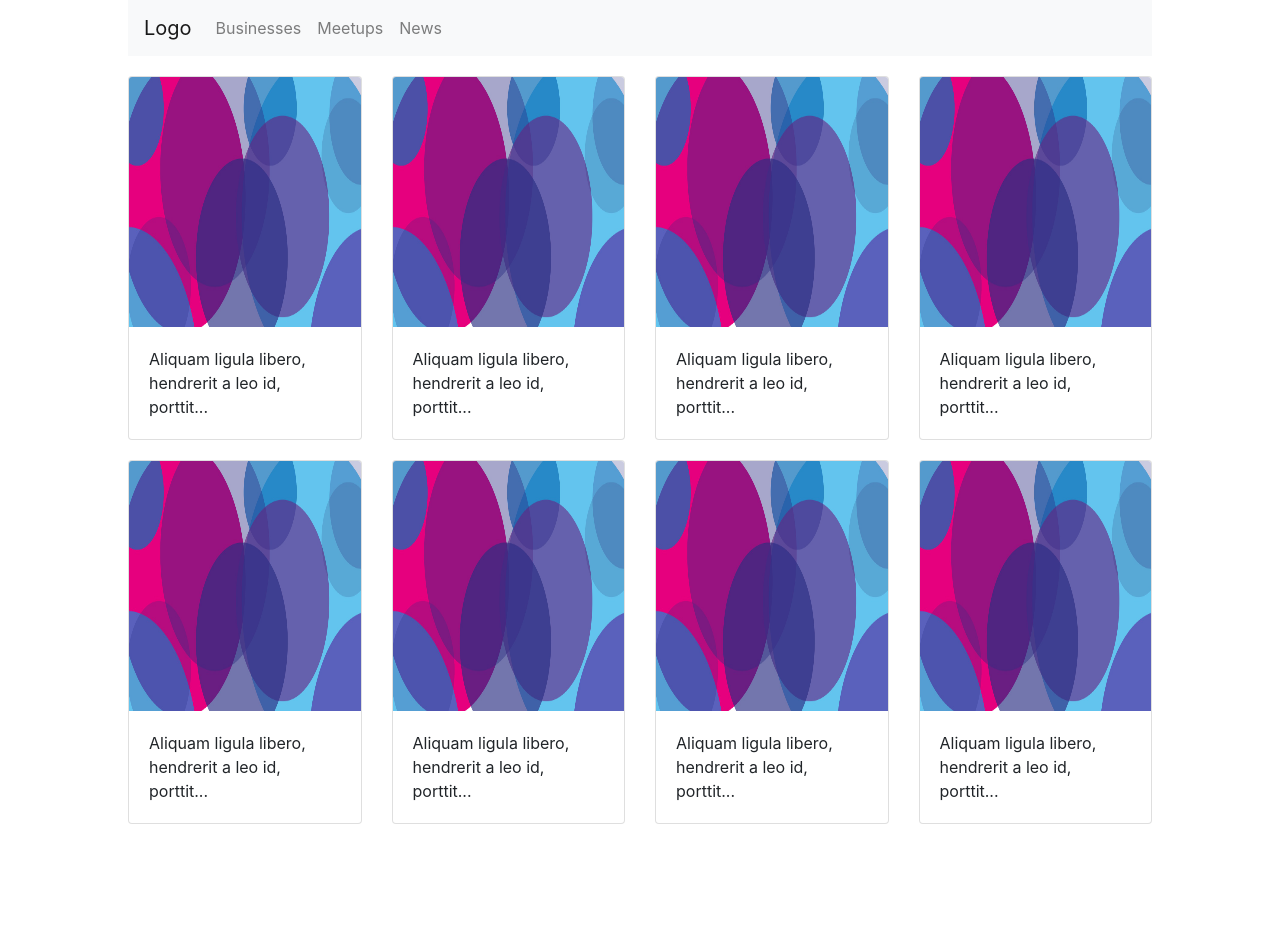
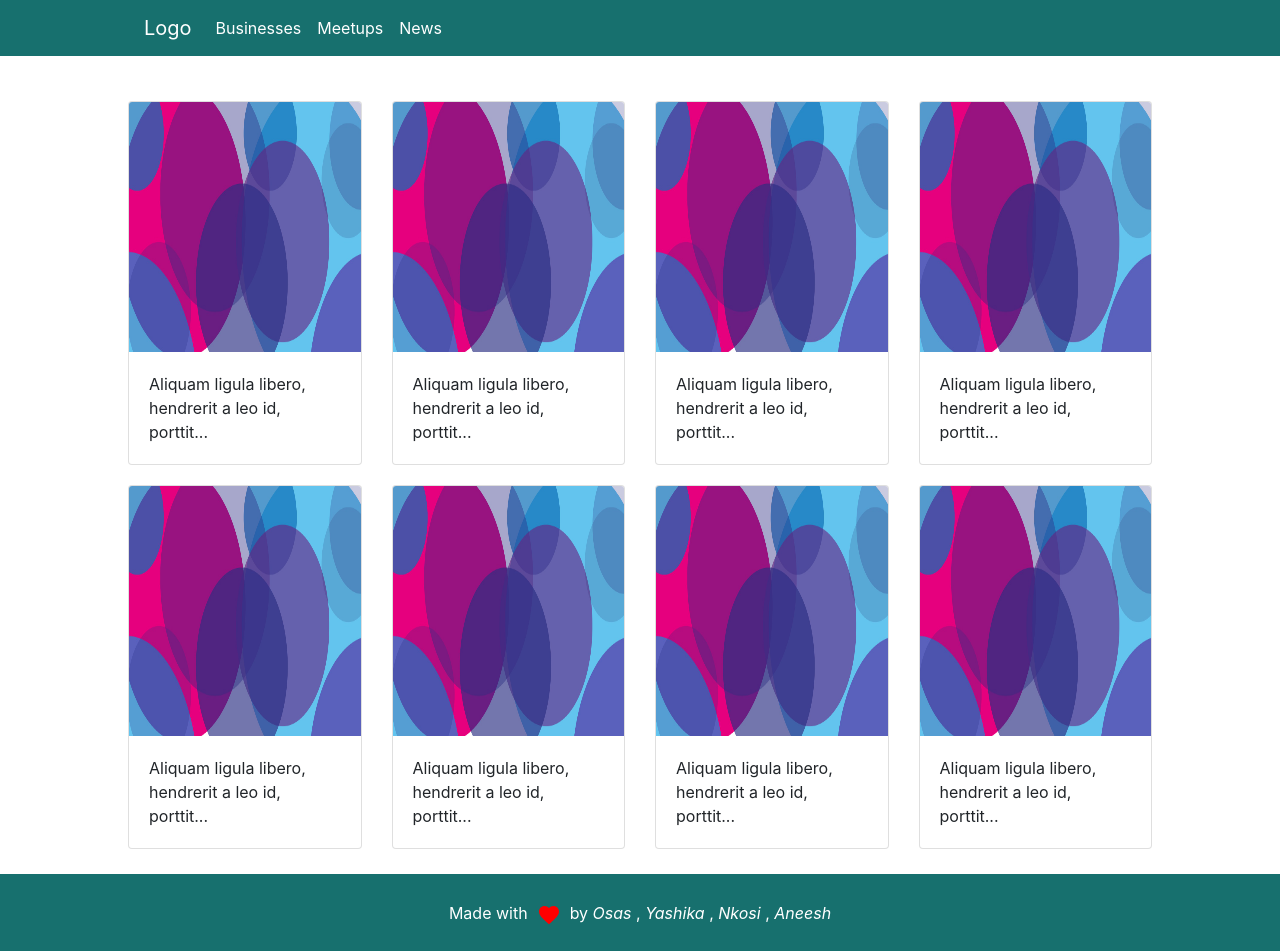
Before and after one commit to Social-Do-Gooders/localy, a React (Create React App) app in the folder client/social-good/: page /news in a window 1280 px wide. Shown: the top 951 px of the page. Before the commit the page ends 824 px from the top, so only its background shows below. Built offline with nearby package versions, Linux system fonts and the light colour scheme.

Commit message:
Add footer component

```diff
--- a/client/social-good/src/components/App.js
+++ b/client/social-good/src/components/App.js
@@ -1,5 +1,6 @@
 import {Switch, Route} from 'react-router-dom';
 import Header from './utils/Header';
+import Footer from './utils/Footer';
 import Home from './home/Home';
 import List from './grid/List';
 
@@ -10,6 +11,7 @@ function App() {
   return (
     <div>
       <Header />
+
       <Switch>
         <Route exact path='/'>
           <Home />
@@ -28,6 +30,7 @@ function App() {
         </Route>
       </Switch>
 
+      <Footer />
     </div>
   );
 }
--- /dev/null
+++ b/client/social-good/src/components/utils/Footer.js
@@ -0,0 +1,26 @@
+import FavoriteIcon from '@material-ui/icons/Favorite';
+
+function Footer(){
+
+  const osas = "https://github.com/david-osas";
+  const yashika = "https://github.com/yashika51";
+  const nkosi = "https://github.com/nkosi-tauro";
+  const aneesh = "https://github.com/aneeshkodali";
+
+  return(
+    <footer className='footer'>
+      <p className='footer-text text-white'>Made with
+        &nbsp;
+        <FavoriteIcon className='footer-heart'/>
+        &nbsp;
+        by
+        <a href={osas} className='text-white' target='_blank' rel='noreferrer'> <em>Osas</em> </a>,
+        <a href={yashika} className='text-white' target='_blank' rel='noreferrer'> <em>Yashika</em> </a>,
+        <a href={nkosi} className='text-white' target='_blank' rel='noreferrer'> <em>Nkosi</em> </a>,
+        <a href={aneesh} className='text-white' target='_blank' rel='noreferrer'> <em>Aneesh</em> </a>
+      </p>
+    </footer>
+  )
+}
+
+export default Footer;
--- a/client/social-good/src/components/utils/Header.js
+++ b/client/social-good/src/components/utils/Header.js
@@ -4,9 +4,9 @@ import {Link} from 'react-router-dom';
 function Header(){
 
   return(
-  <div className='app-container'>
-    <nav className="navbar navbar-expand-lg navbar-light bg-light">
-      <Link className="navbar-brand" to='/'>Logo</Link>
+  <div className='header-item'>
+    <nav className="navbar navbar-expand-lg navbar-light">
+      <Link className="navbar-brand text-white" to='/'>Logo</Link>
       <button className="navbar-toggler" type="button" data-toggle="collapse" data-target="#navbarSupportedContent" aria-controls="navbarSupportedContent" aria-expanded="false" aria-label="Toggle navigation">
         <span className="navbar-toggler-icon"></span>
       </button>
@@ -14,13 +14,13 @@ function Header(){
       <div className="collapse navbar-collapse" id="navbarSupportedContent">
         <ul className="navbar-nav mr-auto">
           <li className="nav-item">
-            <Link className="nav-link" to='/business'>Businesses</Link>
+            <Link className="nav-link text-white" to='/business'>Businesses</Link>
           </li>
           <li className="nav-item">
-            <Link className="nav-link" to='/meetups'>Meetups</Link>
+            <Link className="nav-link text-white" to='/meetups'>Meetups</Link>
           </li>
           <li className="nav-item">
-            <Link className="nav-link" to='/news'>News</Link>
+            <Link className="nav-link text-white" to='/news'>News</Link>
           </li>
         </ul>
       </div>
--- a/client/social-good/src/css/component.css
+++ b/client/social-good/src/css/component.css
@@ -1,3 +1,32 @@
+/* Header component */
+.header-item{
+  padding-left: 10%;
+  padding-right: 10%;
+  background-color: #17706e;
+  margin-bottom: 25px;
+}
+
+
+/* Footer component */
+.footer{
+  margin-top: 25px;
+  display: flex;
+  justify-content: center;
+  align-items: center;
+  background-color: #17706e;
+  height: 10vh;
+}
+.footer-link:hover{
+  color: black;
+  text-decoration: none;
+}
+.footer-text{
+  margin-bottom: 0;
+}
+.footer-heart{
+  color: red;
+}
+
 /* Carousel component */
 .carousel-comp{
   margin-bottom: 80px;
```
Also changed, not shown: 1 other file (tests, documents, lock files or other folders).
